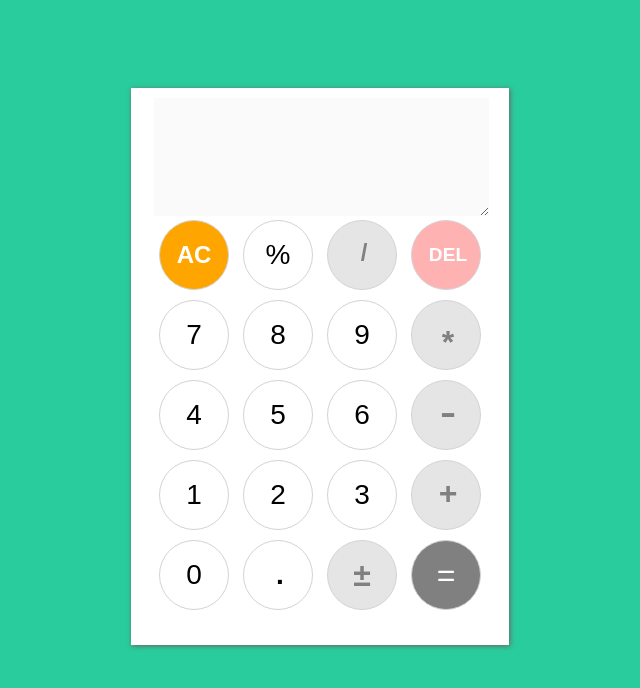
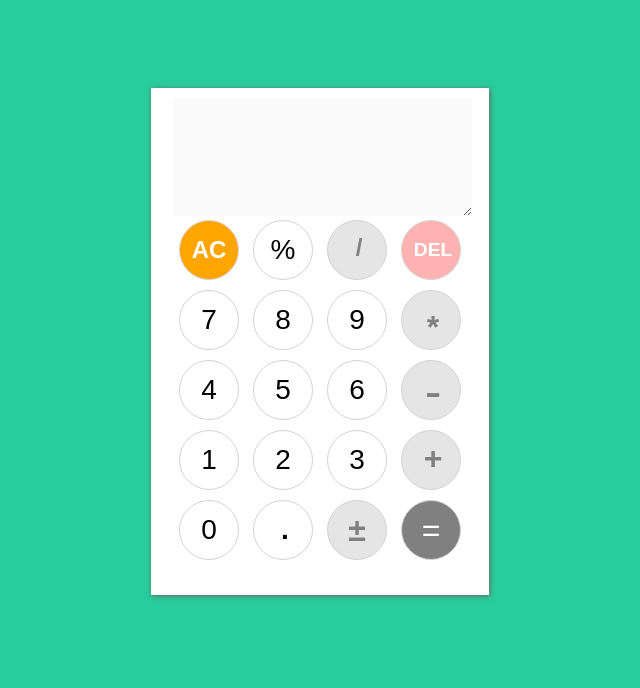
Before and after one commit to vitoahmeny/calculator, a plain HTML site: page index.html in a window 1280 px wide. Shown: the whole page, without its empty margins (320-960 px from the left). Drawn offline with Linux system fonts and the light colour scheme.

Commit message:
Resizing

```diff
--- a/calculator.css
+++ b/calculator.css
@@ -2,7 +2,7 @@ body {
 	background: rgb(41, 204, 156);
 }
 form {
-	width: 360px;
+	width: 320px;
 	margin:auto;
 	margin-top: 7%;
 	box-shadow: 1px 1px 5px #666666;
@@ -21,9 +21,9 @@ textarea {
 
 
 button {
-	width: 70px;
+	width: 60px;
 	border-radius: 50%;
-	height: 70px;
+	height: 60px;
 	background-color: white;
 	border: 1px solid #D3D3D3;
 	margin: 0 0 10px 10px;
@@ -110,8 +110,7 @@ button.number:hover {
 
 @media (max-width: 320px) {
 	form {
-		width: 80%;
-		padding: 10px 0 15px 0;
+		width: 85%;
 
 	}
 
```
Also changed, not shown: 1 other file.
